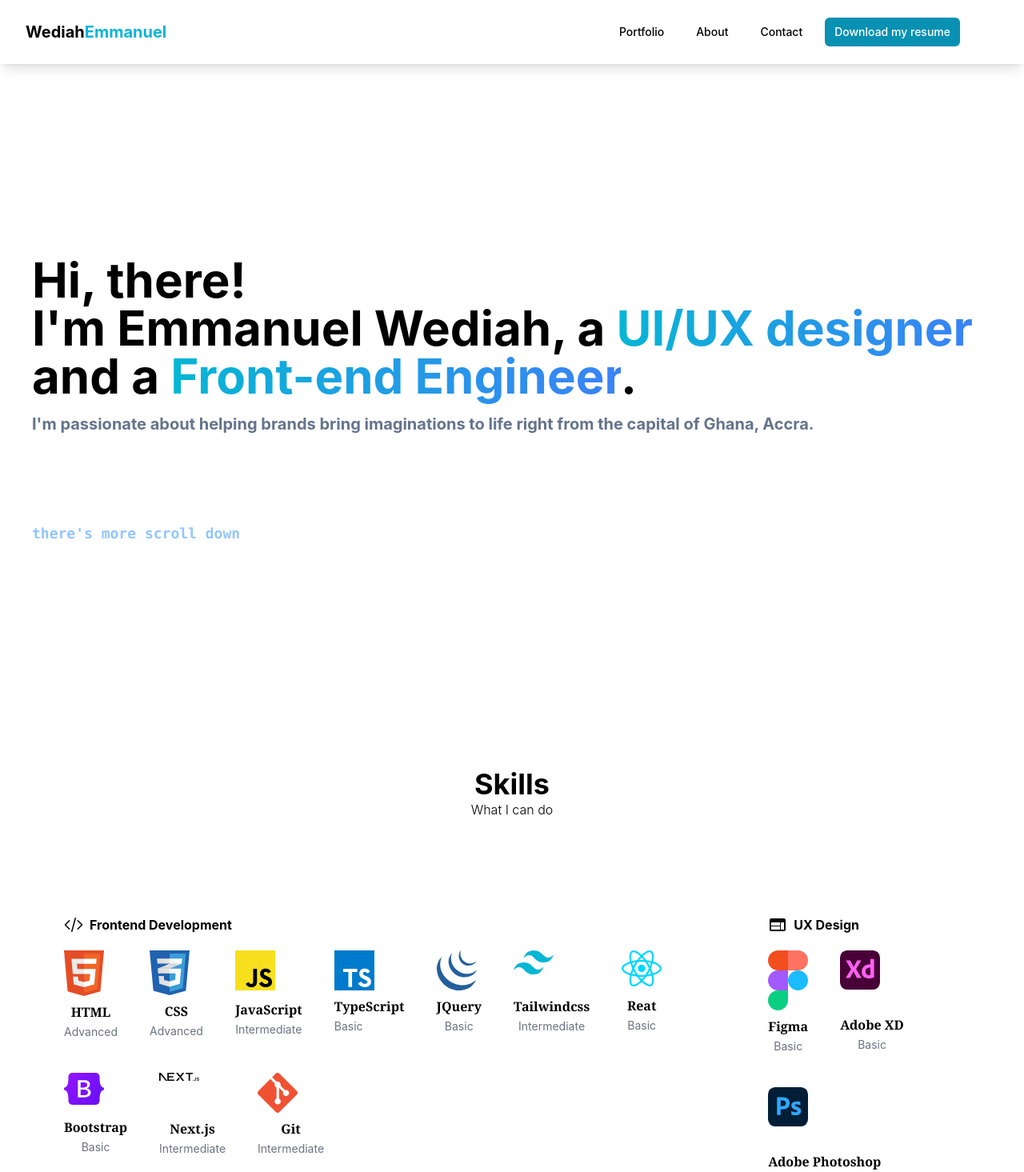
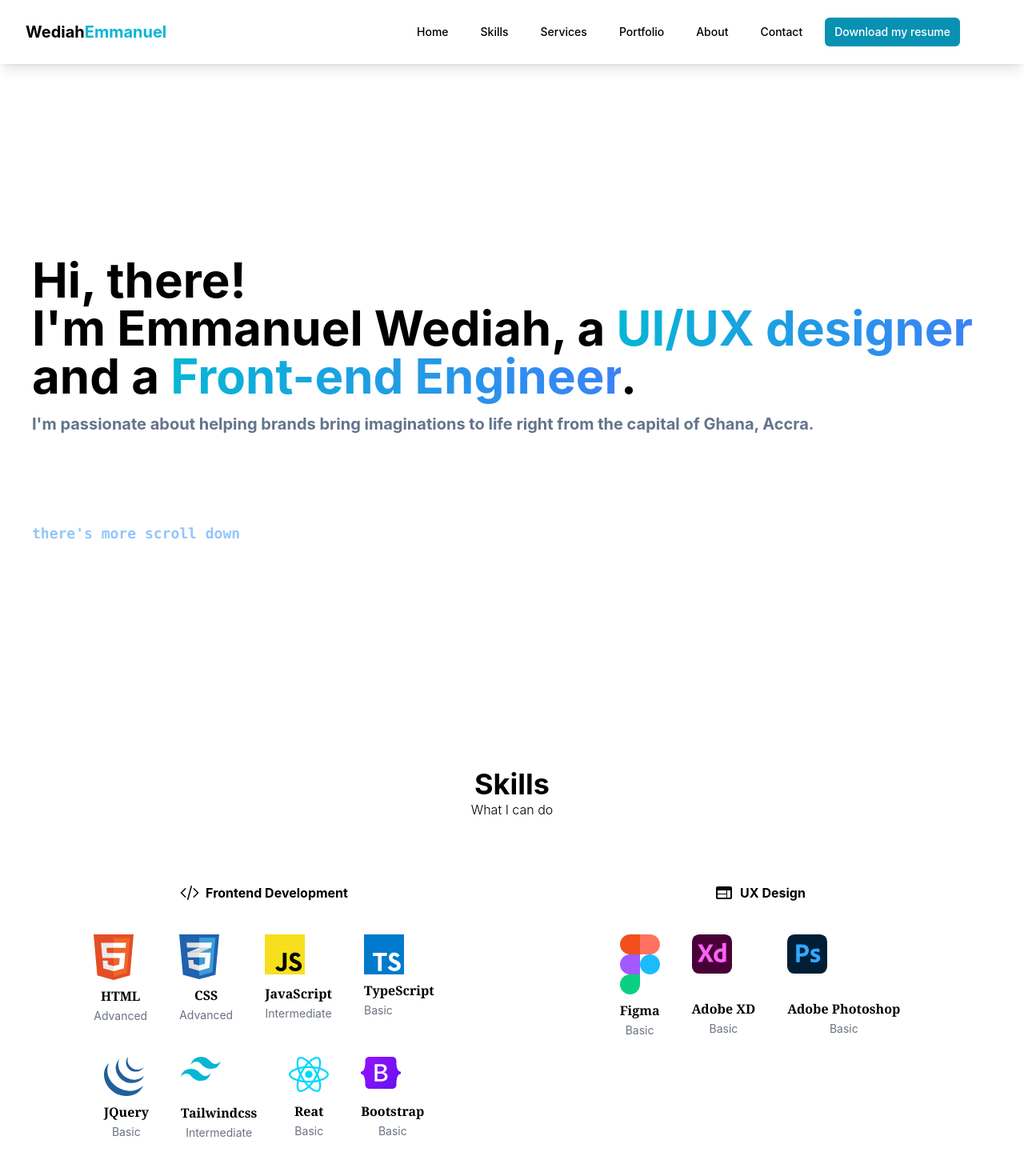
Before and after one commit to Wediah/portfolio2, a Next.js app: page / in a window 1280 px wide. Shown: the top 1465 px of the page at 80% size. Built offline with nearby package versions, Linux system fonts and the light colour scheme.

Commit message:
dom changes

```diff
--- a/components/Nav.tsx
+++ b/components/Nav.tsx
@@ -23,6 +23,36 @@ function Navbar () {
                         <div className="hidden md:block">
                             <div className="ml-10 flex items-baseline space-x-4">
 
+                                <Link
+                                    activeClass="home"
+                                    to="home"
+                                    smooth={true}
+                                    offset={50}
+                                    duration={500}
+                                    className="cursor-pointer hover:text-cyan-600 text-black  px-3 py-2 rounded-md text-sm font-medium"
+                                >
+                                    Home
+                                </Link>
+                                <Link
+                                    activeClass="skill"
+                                    to="skill"
+                                    smooth={true}
+                                    offset={50}
+                                    duration={500}
+                                    className="cursor-pointer hover:text-cyan-600 text-black  px-3 py-2 rounded-md text-sm font-medium"
+                                >
+                                    Skills
+                                </Link>
+                                <Link
+                                    activeClass="services"
+                                    to="services"
+                                    smooth={true}
+                                    offset={50}
+                                    duration={500}
+                                    className="cursor-pointer hover:text-cyan-600 text-black  px-3 py-2 rounded-md text-sm font-medium"
+                                >
+                                    Services
+                                </Link>
                                 <Link
                                     activeClass="portfolio"
                                     to="portfolio"
@@ -120,6 +150,40 @@ function Navbar () {
                             ref={ref}
                             className="bg-white px-2 pt-2 pb-3 space-y-1 sm:px-3"
                         >
+
+                            <Link
+                                href="/home"
+                                activeClass="home"
+                                to="home"
+                                smooth={true}
+                                offset={50}
+                                duration={500}
+                                className="cursor-pointer hover:bg-cyan-500 text-black hover:text-white block px-3 py-2 rounded-md text-base font-medium text-center"
+                            >
+                                Home
+                            </Link>
+                            <Link
+                                href="/skill"
+                                activeClass="skill"
+                                to="skill"
+                                smooth={true}
+                                offset={50}
+                                duration={500}
+                                className="cursor-pointer hover:bg-cyan-500 text-black hover:text-white block px-3 py-2 rounded-md text-base font-medium text-center"
+                            >
+                                Skills
+                            </Link>
+                            <Link
+                                href="/services"
+                                activeClass="services"
+                                to="services"
+                                smooth={true}
+                                offset={50}
+                                duration={500}
+                                className="cursor-pointer hover:bg-cyan-500 text-black hover:text-white block px-3 py-2 rounded-md text-base font-medium text-center"
+                            >
+                                Services
+                            </Link>
                             <Link
                                 href="/portfolio"
                                 activeClass="portfolio"
--- a/package.json
+++ b/package.json
@@ -10,7 +10,6 @@
   },
   "dependencies": {
     "@headlessui/react": "^1.7.4",
-    "@next/font": "^13.0.6",
     "@types/node": "18.11.9",
     "@types/react": "18.0.25",
     "@types/react-dom": "18.0.9",
--- a/pages/about.tsx
+++ b/pages/Services.tsx
@@ -6,9 +6,9 @@ import { Element } from 'react-scroll'
 import website from "../public/website.png"
 import developer from "../public/developer.png"
 
-function About () {
+function Services () {
     return (
-        <Element id="about" name="about">
+        <Element id="services" name="services">
             <div className="min-h-screen px-10 " >
                 <h4 className="text-4xl font-bold pt-40 text-center">Services</h4>
                 <h3 className="text-md font-light  text-center">What I offer</h3>
@@ -33,4 +33,4 @@ function About () {
     );
 }
 
-export default About;
+export default Services;
--- a/pages/index.tsx
+++ b/pages/index.tsx
@@ -2,7 +2,7 @@ import Head from 'next/head'
 import Image from 'next/image'
 import Navbar from '../components/Nav'
 import styles from '../styles/Home.module.css'
-import About from './about'
+import Services from './Services'
 import Landing from './Landing'
 import Portfolio from './portfolio'
 import Skill from './skill'
@@ -20,7 +20,7 @@ export default function Home() {
         <Navbar/>
         <Landing/>
         <Skill/>
-        <About/>
+        <Services/>
         <Portfolio />
       </main>
 
--- a/pages/skill.tsx
+++ b/pages/skill.tsx
@@ -24,46 +24,46 @@ function Skill() {
         <Element id="skill" name="skill">
             <div className="in-h-screen px-10 ">
             <h4 className="text-4xl font-bold pt-40 text-center">Skills</h4>
-            <h3 className="text-md font-light  text-center">What I can do</h3>
-            <div className="gap-10 md:flex  pt-10">
-                <div  className="p-10 my-10">
-                    <div className="flex text-md font-bold text-center"> <HiCodeBracket className="text-2xl mr-2 text-center"/>
+            <h3 className="text-md font-light  text-center ">What I can do</h3>
+            <div className="gap-10 lg:flex">
+                <div  className="p-10  my-10 lg:w-3/5">
+                    <div className="flex justify-center  text-md font-bold pb-5"> <HiCodeBracket className="text-2xl mr-2"/>
                     Frontend Development</div>
-                    <div className="flex flex-wrap gap-10 mt-5 lg:flex-row lg:flex-wrap">
+                    <div className="flex justify-center flex-wrap gap-10 mt-5 lg:flex-row lg:flex-wrap">
                        <div className="text-center">
-                        <Image src={html} width={50} alt=""  className="pb-2"/>
+                        <Image src={html} width={50} alt=""  className="pb-2 hover:animate-bounce"/>
                         <span className="text-md font-serif font-bold">HTML</span> <br />
                         <span className="text-sm text-gray-500">Advanced</span>
                         </div>
-                       <div className="text-center"> <Image src={css} width={50} alt="" className="pb-2" /><span className="text-md font-serif font-bold">CSS</span> <br />
+                       <div className="text-center"> <Image src={css} width={50} alt="" className="pb-2 hover:animate-bounce" /><span className="text-md font-serif font-bold">CSS</span> <br />
                         <span className="text-sm text-gray-500">Advanced</span> </div>
-                       <div className="text-center"> <Image src={javascript}width={50}  alt="" className="pb-3"/> <span className="text-md font-serif font-bold">JavaScript</span> <br />
+                       <div className="text-center"> <Image src={javascript}width={50}  alt="" className="pb-3 hover:animate-bounce"/> <span className="text-md font-serif font-bold">JavaScript</span> <br />
                         <span className="text-sm text-gray-500">Intermediate</span></div>
-                       <div> <Image src={typescript} width={50} alt="" className="pb-2"/><span className="text-md font-serif font-bold">TypeScript</span> <br />
+                       <div> <Image src={typescript} width={50} alt="" className="pb-2 hover:animate-bounce"/><span className="text-md font-serif font-bold">TypeScript</span> <br />
                         <span className="text-sm text-gray-500">Basic</span></div>
-                       <div className="text-center"> <Image src={jquery} width={50} alt="" className="pb-2"/><span className="text-md font-serif font-bold">JQuery</span> <br />
+                       <div className="text-center"> <Image src={jquery} width={50} alt="" className="pb-2 hover:animate-bounce"/><span className="text-md font-serif font-bold">JQuery</span> <br />
                         <span className="text-sm text-gray-500">Basic</span> </div>
-                       <div className="text-center"> <Image src={tailwind} width={50} alt="" className="pb-7"/><span className="text-md font-serif font-bold">Tailwindcss</span> <br />
+                       <div className="text-center"> <Image src={tailwind} width={50} alt="" className="pb-7 hover:animate-bounce"/><span className="text-md font-serif font-bold">Tailwindcss</span> <br />
                         <span className="text-sm text-gray-500">Intermediate</span> </div>
-                       <div className="text-center"> <Image src={react} width={50} alt="" className="pb-3"/><span className="text-md font-serif font-bold">Reat</span> <br />
+                       <div className="text-center"> <Image src={react} width={50} alt="" className="pb-3 hover:animate-bounce"/><span className="text-md font-serif font-bold">Reat</span> <br />
                         <span className="text-sm text-gray-500">Basic</span> </div>
-                       <div className="text-center"> <Image src={bootstrap} width={50} height={100} alt="" className="pb-4"/><span className="text-md font-serif font-bold">Bootstrap</span> <br />
+                       <div className="text-center"> <Image src={bootstrap} width={50} height={100} alt="" className="pb-4 hover:animate-bounce"/><span className="text-md font-serif font-bold">Bootstrap</span> <br />
                         <span className="text-sm text-gray-500">Basic</span> </div>
-                       <div className="text-center"> <Image src={next} width={50} height={100} alt="" className="pb-12"/><span className="text-md font-serif font-bold">Next.js</span> <br />
+                       <div className="text-center"> <Image src={next} width={50} height={100} alt="" className="pb-12 hover:animate-bounce"/><span className="text-md font-serif font-bold">Next.js</span> <br />
                         <span className="text-sm text-gray-500">Intermediate</span> </div>
-                       <div className="text-center"> <Image src={git} width={50} height={100}  alt="" className="pb-2"/><span className="text-md font-serif font-bold">Git</span> <br />
+                       <div className="text-center"> <Image src={git} width={50} height={100}  alt="" className="pb-2 hover:animate-bounce"/><span className="text-md font-serif font-bold">Git</span> <br />
                         <span className="text-sm text-gray-500">Intermediate</span> </div>
                     </div>
                 </div>
-                <div className="p-10 my-10">
-                    <div className="flex text-md font-bold"> <MdWeb className="text-2xl mr-2"/>
+                <div className="p-10 my-10 lg:w-3/5">
+                    <div className="flex justify-center text-md font-bold pb-5"> <MdWeb className="text-2xl mr-2"/>
                     UX Design</div>
-                    <div className="flex flex-wrap gap-10 mt-5 lg:flex-row lg:flex-wrap">
-                       <div className="text-center"> <Image src={figma} width={50} alt="" className="pb-2"/><span className="text-md font-serif font-bold">Figma</span> <br />
+                    <div className="flex justify-center flex-wrap gap-10 mt-5 lg:flex-row lg:flex-wrap">
+                       <div className="text-center"> <Image src={figma} width={50} alt="" className="pb-2 hover:animate-bounce"/><span className="text-md font-serif font-bold">Figma</span> <br />
                         <span className="text-sm text-gray-500">Basic</span>  </div>
-                       <div className="text-center"> <Image src={xd} width={50} alt="" className="pb-8"/><span className="text-md font-serif font-bold">Adobe XD</span> <br />
+                       <div className="text-center"> <Image src={xd} width={50} alt="" className="pb-8 hover:animate-bounce"/><span className="text-md font-serif font-bold">Adobe XD</span> <br />
                         <span className="text-sm text-gray-500">Basic</span> </div>
-                       <div className="text-center"> <Image src={photo} width={50}  alt="" className="pb-8"/><span className="text-md font-serif font-bold">Adobe Photoshop</span> <br />
+                       <div className="text-center"> <Image src={photo} width={50}  alt="" className="pb-8 hover:animate-bounce"/><span className="text-md font-serif font-bold">Adobe Photoshop</span> <br />
                         <span className="text-sm text-gray-500">Basic</span> </div>
                     </div>
                 </div>
```
Also changed, not shown: 1 other file (tests, documents, lock files or other folders).
